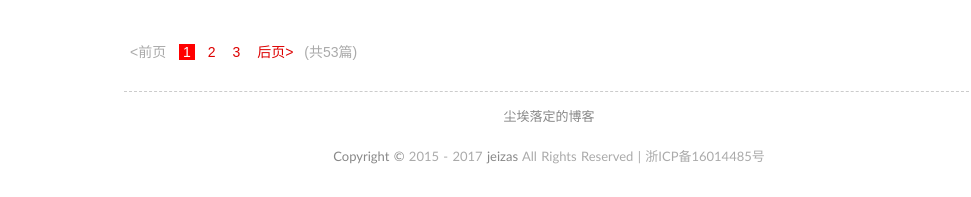
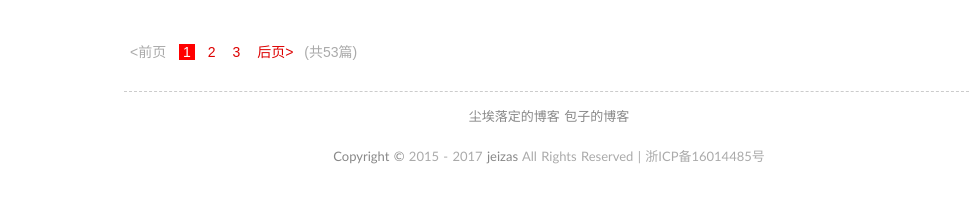
Before and after one commit to jeizas/jeizas.github.io, a Jekyll site: the page built from index.html, in a window 1280 px wide. Shown: the part 2145-2342 px from the top of the page, without its empty margins (91-1062 px from the left). Built offline with Jekyll 4.4.1, drawn with Linux system fonts in a browser that asks for light colours; nearby versions of some CDN libraries; the list of posts is cut into pages by our own code; comment, search, counter and statistics services are not loaded.

Commit message:
modified:   _layouts/default.html

```diff
--- a/_layouts/default.html
+++ b/_layouts/default.html
@@ -157,7 +157,9 @@
       </div>
 
       <footer>
-        <p><small><a href="http://www.elmerlxy.com">尘埃落定的博客</a></small</p>
+        <p>
+          <small><a href="http://www.elmerlxy.com">尘埃落定的博客</a></small>
+          <small><a href="http://yyyellow.win:9000/">包子的博客</a></small>
         <p>
           <small>
             <a rel="license" href="http://creativecommons.org/licenses/by-sa/3.0/cn/" target="_blank" title="许可协议">Copyright ©</a> 2015 - {{site.time | date:"%Y"}} <a href="/about/">{{ site.author }}</a> All Rights Reserved | 浙ICP备16014485号
```
